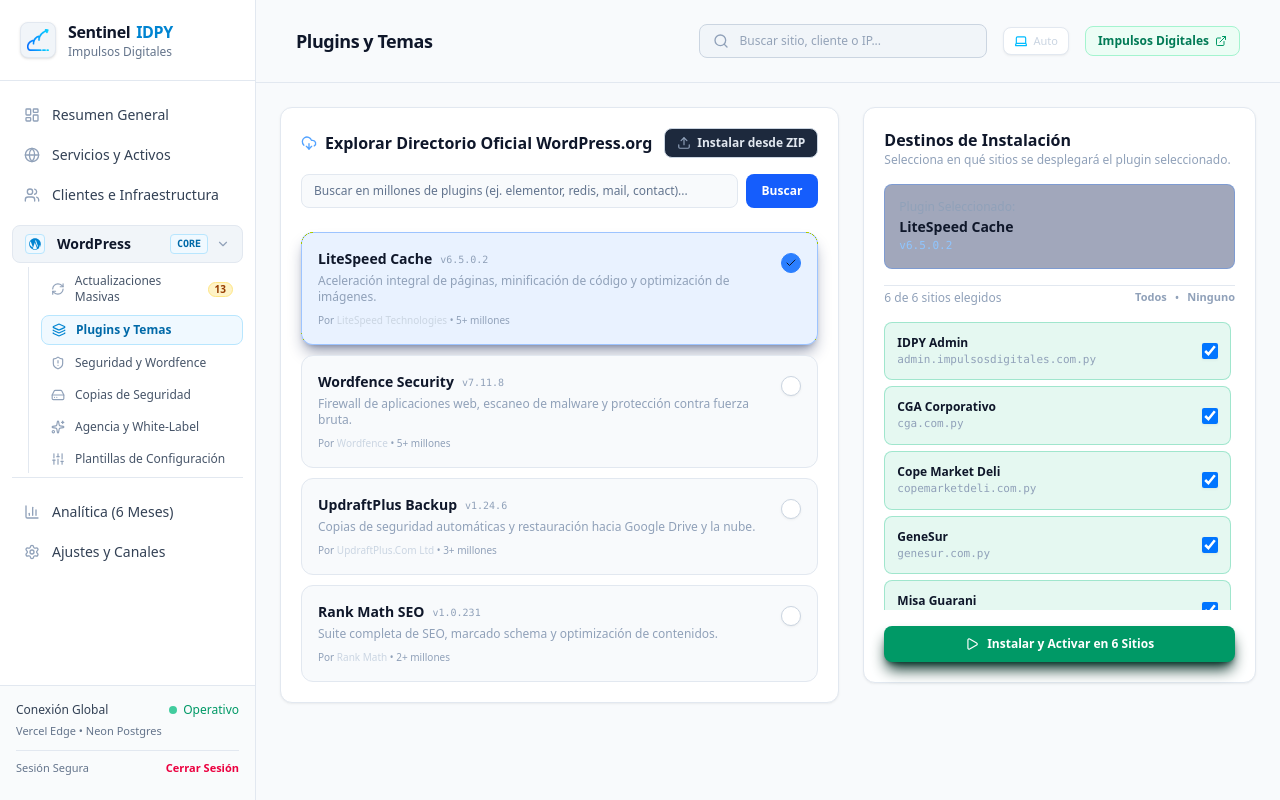
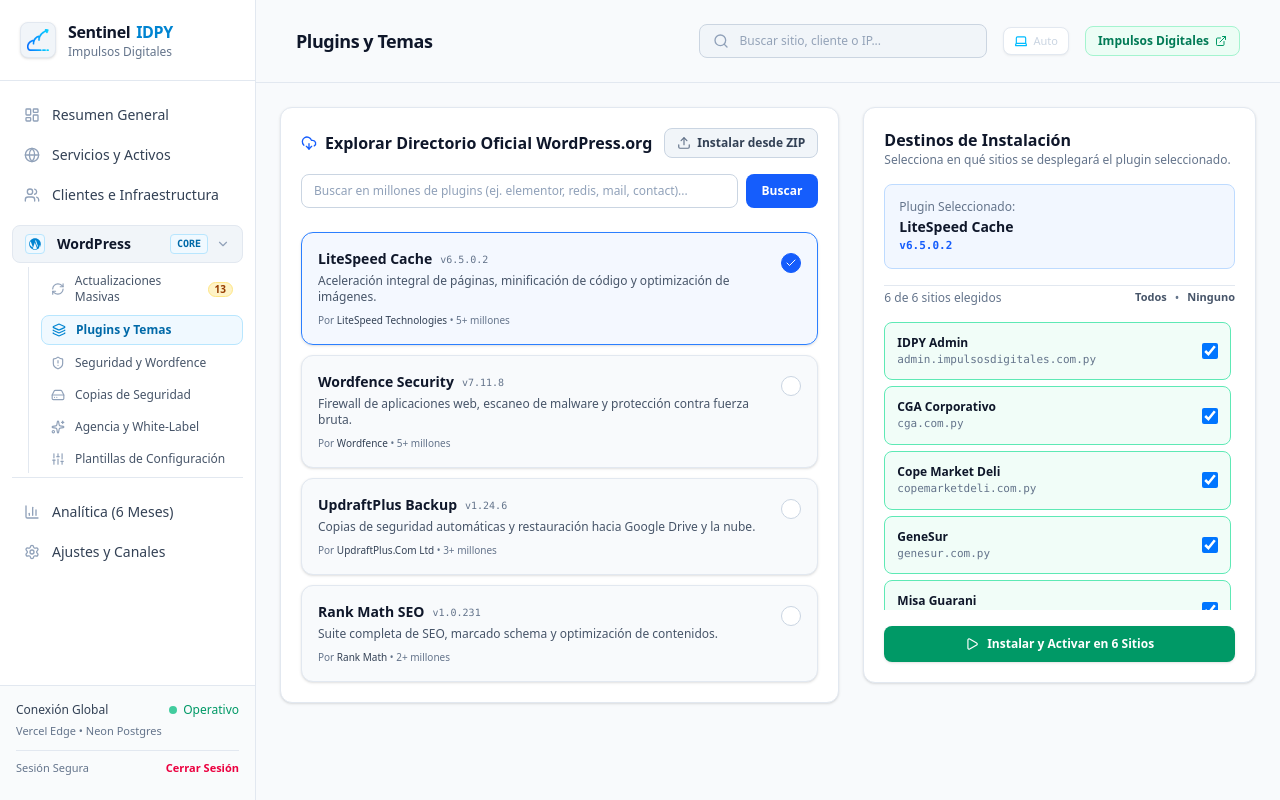
Before and after one commit to rodney-estigarribia/SentinelIDPY, a Next.js app in the folder dashboard/: page /plugins in a window 1280 px wide. Built offline with nearby package versions, Linux system fonts and the light colour scheme; no server answers; the database is empty.

Commit message:
fix(theme): fix plugins explorer cards and target list in light mode

```diff
--- a/dashboard/src/app/(dashboard)/plugins/plugins-client.tsx
+++ b/dashboard/src/app/(dashboard)/plugins/plugins-client.tsx
@@ -109,15 +109,15 @@
       {/* Left Column: Explorer & Uploader (7 cols) */}
       <div className="lg:col-span-7 space-y-5">
         {/* Search Bar */}
-        <div className="p-5 rounded-xl border border-slate-800 bg-slate-900/40 space-y-4">
+        <div className="p-5 rounded-xl border border-slate-200 dark:border-slate-800 bg-white dark:bg-slate-900/40 shadow-sm space-y-4">
           <div className="flex items-center justify-between">
-            <h3 className="font-bold text-white text-base flex items-center gap-2">
-              <DownloadCloud className="w-4 h-4 text-blue-400" />
+            <h3 className="font-bold text-slate-900 dark:text-white text-base flex items-center gap-2">
+              <DownloadCloud className="w-4 h-4 text-blue-600 dark:text-blue-400" />
               <span>Explorar Directorio Oficial WordPress.org</span>
             </h3>
 
-            <label className="flex items-center gap-1.5 px-3 py-1.5 rounded-lg border border-slate-700 bg-slate-800 text-xs font-semibold text-slate-200 cursor-pointer hover:bg-slate-700 transition-colors">
-              <Upload className="w-3.5 h-3.5 text-slate-400" />
+            <label className="flex items-center gap-1.5 px-3 py-1.5 rounded-lg border border-slate-300 dark:border-slate-700 bg-slate-100 dark:bg-slate-800 text-xs font-semibold text-slate-700 dark:text-slate-200 cursor-pointer hover:bg-slate-200 dark:hover:bg-slate-700 transition-colors">
+              <Upload className="w-3.5 h-3.5 text-slate-500 dark:text-slate-400" />
               <span>Instalar desde ZIP</span>
               <input
                 type="file"
@@ -143,12 +143,12 @@
               placeholder="Buscar en millones de plugins (ej. elementor, redis, mail, contact)..."
               value={wpOrgQuery}
               onChange={(e) => setWpOrgQuery(e.target.value)}
-              className="flex-1 bg-slate-950 border border-slate-800 rounded-lg px-3 py-2 text-xs text-white placeholder:text-slate-500 focus:outline-none focus:border-blue-500"
+              className="flex-1 bg-white dark:bg-slate-950 border border-slate-300 dark:border-slate-800 rounded-lg px-3 py-2 text-xs text-slate-900 dark:text-white placeholder:text-slate-400 dark:placeholder:text-slate-500 focus:outline-none focus:border-blue-500 focus:ring-1 focus:ring-blue-500"
             />
             <button
               type="submit"
               disabled={isSearching}
-              className="px-4 py-2 rounded-lg bg-blue-600 hover:bg-blue-500 text-white text-xs font-semibold transition-colors disabled:opacity-50"
+              className="px-4 py-2 rounded-lg bg-blue-600 hover:bg-blue-500 text-white text-xs font-semibold transition-colors disabled:opacity-50 cursor-pointer"
             >
               {isSearching ? 'Buscando...' : 'Buscar'}
             </button>
@@ -165,18 +165,18 @@
                   onClick={() => setSelectedPlugin(plugin)}
                   className={`p-4 rounded-xl border transition-all cursor-pointer flex items-start justify-between gap-3 ${
                     isSelected
-                      ? 'border-blue-500/40 bg-blue-500/10 shadow-lg shadow-blue-950/40'
-                      : 'border-slate-800 bg-slate-950/50 hover:bg-slate-900'
+                      ? 'border-blue-500 bg-blue-50/70 dark:bg-blue-500/10 dark:border-blue-500/40 shadow-sm'
+                      : 'border-slate-200 dark:border-slate-800 bg-white dark:bg-slate-950/50 hover:bg-slate-50 dark:hover:bg-slate-900 shadow-sm'
                   }`}
                 >
                   <div className="space-y-1">
                     <div className="flex items-center gap-2">
-                      <span className="font-bold text-white text-sm">{plugin.name}</span>
-                      <span className="text-[10px] font-mono text-slate-400">v{plugin.version}</span>
+                      <span className="font-bold text-slate-900 dark:text-white text-sm">{plugin.name}</span>
+                      <span className="text-[10px] font-mono text-slate-500 dark:text-slate-400 font-medium">v{plugin.version}</span>
                     </div>
-                    <p className="text-xs text-slate-400 line-clamp-2">{plugin.short_description}</p>
-                    <div className="text-[10px] text-slate-400 pt-1">
-                      Por <span className="text-slate-300">{plugin.author}</span> • {plugin.active_installs || 'Oficial'}
+                    <p className="text-xs text-slate-600 dark:text-slate-400 line-clamp-2">{plugin.short_description}</p>
+                    <div className="text-[10px] text-slate-500 dark:text-slate-400 pt-1">
+                      Por <span className="text-slate-700 dark:text-slate-300 font-medium">{plugin.author}</span> • {plugin.active_installs || 'Oficial'}
                     </div>
                   </div>
 
@@ -184,8 +184,8 @@
                     <span
                       className={`w-5 h-5 rounded-full border flex items-center justify-center ${
                         isSelected
-                          ? 'border-blue-500 bg-blue-500 text-white'
-                          : 'border-slate-700 bg-slate-900'
+                          ? 'border-blue-600 bg-blue-600 text-white'
+                          : 'border-slate-300 dark:border-slate-700 bg-white dark:bg-slate-900'
                       }`}
                     >
                       {isSelected && <Check className="w-3 h-3" />}
@@ -200,37 +200,37 @@
 
       {/* Right Column: Multi-Site Target Selector & Deploy Action (5 cols) */}
       <div className="lg:col-span-5 space-y-5">
-        <div className="p-5 rounded-xl border border-slate-800 bg-slate-900/40 space-y-4">
+        <div className="p-5 rounded-xl border border-slate-200 dark:border-slate-800 bg-white dark:bg-slate-900/40 shadow-sm space-y-4">
           <div>
-            <h3 className="font-bold text-white text-base">Destinos de Instalación</h3>
-            <p className="text-xs text-slate-400">
+            <h3 className="font-bold text-slate-900 dark:text-white text-base">Destinos de Instalación</h3>
+            <p className="text-xs text-slate-500 dark:text-slate-400">
               Selecciona en qué sitios se desplegará el plugin seleccionado.
             </p>
           </div>
 
           {selectedPlugin && (
-            <div className="p-3.5 rounded-lg bg-blue-950/40 border border-blue-500/30 text-xs">
-              <span className="text-slate-400 block mb-0.5">Plugin Seleccionado:</span>
-              <span className="font-bold text-white text-sm">{selectedPlugin.name}</span>
-              <span className="block text-[11px] text-blue-300 font-mono mt-0.5">
+            <div className="p-3.5 rounded-lg bg-blue-50/80 dark:bg-blue-950/40 border border-blue-200 dark:border-blue-500/30 text-xs">
+              <span className="text-slate-500 dark:text-slate-400 block mb-0.5 font-medium">Plugin Seleccionado:</span>
+              <span className="font-bold text-slate-900 dark:text-white text-sm">{selectedPlugin.name}</span>
+              <span className="block text-[11px] text-blue-600 dark:text-blue-300 font-mono mt-0.5 font-semibold">
                 v{selectedPlugin.version}
               </span>
             </div>
           )}
 
-          <div className="flex items-center justify-between text-xs text-slate-400 pt-1 border-t border-slate-800">
+          <div className="flex items-center justify-between text-xs text-slate-500 dark:text-slate-400 pt-1 border-t border-slate-200 dark:border-slate-800">
             <span>{selectedSites.length} de {sites.length} sitios elegidos</span>
             <div className="flex gap-2">
               <button
                 onClick={() => setSelectedSites(sites.map((s) => s.id))}
-                className="hover:text-white font-semibold text-[11px]"
+                className="hover:text-blue-600 dark:hover:text-white font-semibold text-[11px] text-slate-600 dark:text-slate-400 cursor-pointer"
               >
                 Todos
               </button>
               <span>•</span>
               <button
                 onClick={() => setSelectedSites([])}
-                className="hover:text-white font-semibold text-[11px]"
+                className="hover:text-blue-600 dark:hover:text-white font-semibold text-[11px] text-slate-600 dark:text-slate-400 cursor-pointer"
               >
                 Ninguno
               </button>
@@ -247,13 +247,13 @@
                   onClick={() => handleToggleSite(site.id)}
                   className={`p-3 rounded-lg border flex items-center justify-between cursor-pointer transition-colors text-xs ${
                     isChecked
-                      ? 'border-emerald-500/30 bg-emerald-500/10'
-                      : 'border-slate-800 bg-slate-950/60 opacity-60'
+                      ? 'border-emerald-300 dark:border-emerald-500/30 bg-emerald-50/70 dark:bg-emerald-500/10'
+                      : 'border-slate-200 dark:border-slate-800 bg-white dark:bg-slate-950/60 opacity-60 hover:opacity-100'
                   }`}
                 >
                   <div>
-                    <span className="font-bold text-white block">{site.name}</span>
-                    <span className="font-mono text-[11px] text-slate-400">
+                    <span className="font-bold text-slate-900 dark:text-white block">{site.name}</span>
+                    <span className="font-mono text-[11px] text-slate-500 dark:text-slate-400">
                       {site.url.replace(/^https?:\/\//, '')}
                     </span>
                   </div>
@@ -261,7 +261,7 @@
                     type="checkbox"
                     checked={isChecked}
                     onChange={() => {}}
-                    className="w-4 h-4 rounded border-slate-700 text-emerald-500 bg-slate-900"
+                    className="w-4 h-4 rounded border-slate-300 dark:border-slate-700 text-emerald-600 dark:text-emerald-500 bg-white dark:bg-slate-900 focus:ring-emerald-500"
                   />
                 </div>
               );
@@ -269,7 +269,7 @@
           </div>
 
           {deployResult && (
-            <div className="p-3.5 rounded-lg bg-emerald-950/60 border border-emerald-500/30 text-xs text-emerald-300 font-semibold">
+            <div className="p-3.5 rounded-lg bg-emerald-50 dark:bg-emerald-950/60 border border-emerald-200 dark:border-emerald-500/30 text-xs text-emerald-800 dark:text-emerald-300 font-semibold">
               {deployResult}
             </div>
           )}
@@ -277,7 +277,7 @@
           <button
             onClick={handleDeploy}
             disabled={selectedSites.length === 0 || !selectedPlugin || isDeploying}
-            className="w-full flex items-center justify-center gap-2 px-4 py-2.5 rounded-lg bg-emerald-600 hover:bg-emerald-500 text-white text-xs font-bold transition-all disabled:opacity-50 shadow-lg shadow-emerald-950"
+            className="w-full flex items-center justify-center gap-2 px-4 py-2.5 rounded-lg bg-emerald-600 hover:bg-emerald-700 text-white text-xs font-bold transition-all disabled:opacity-50 shadow-sm hover:shadow cursor-pointer"
           >
             <Play className={`w-3.5 h-3.5 ${isDeploying ? 'animate-spin' : ''}`} />
             <span>
```
